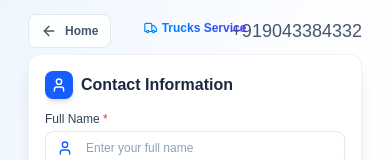
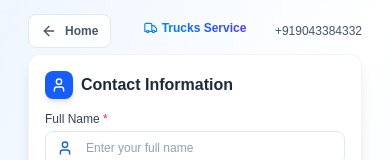
Before and after one commit to eintransportasset/Ein-website, a Next.js app: page /trucks-service in a window 390 px wide. Shown: the top 160 px of the page. Built offline with nearby package versions, Linux system fonts and the light colour scheme; no server answers.

Commit message:
new UI completed

```diff
--- a/src/app/packers-and-movers/page.tsx
+++ b/src/app/packers-and-movers/page.tsx
@@ -148,8 +148,15 @@ const Page: React.FC = () => {
               Packers & Movers
             </h1>
           </div>
+          {/* <Link
+            className="text-slate-600 hover:underline  flex justify-end hover:text-[#0086FF] text-lg font-medium transition-colors duration-300"
+            href="tel:+919043384332"
+          >
+            +919043384332
+          </Link> */}
+
           <Link
-            className="text-slate-600 hover:underline  flex justify-end hover:text-[#0086FF] text-lg font-medium transition-colors duration-300"
+            className="text-xs sm:text-sm md:text-base lg:text-lg text-slate-600 hover:underline flex justify-end hover:text-[#0086FF] font-medium transition-colors duration-300"
             href="tel:+919043384332"
           >
             +919043384332
@@ -306,10 +313,10 @@ const Page: React.FC = () => {
                           })}
                           className="w-full pl-10 pr-3 py-2 border border-slate-200 rounded-lg focus:ring-1 focus:ring-[#0086FF]/20 focus:border-[#0086FF] bg-white/70 hover:bg-white/90 text-xs sm:text-sm placeholder:text-slate-400"
                           placeholder="Enter drop-off address"
-                          // value={sessionStorage.getItem("toAddress") || ""}
-                          // onChange={(e) => {
-                          //   sessionStorage.setItem("toAddress", e.target.value);
-                          // }}
+                        // value={sessionStorage.getItem("toAddress") || ""}
+                        // onChange={(e) => {
+                        //   sessionStorage.setItem("toAddress", e.target.value);
+                        // }}
                         />
                       </div>
                       {errors.toAddress && (
@@ -415,11 +422,10 @@ const Page: React.FC = () => {
                 type="submit"
                 disabled={loading}
                 form="packersandmovers"
-                className={`group relative px-6 py-3 bg-gradient-to-r from-[#0086FF] via-blue-600 to-indigo-600 text-white rounded-lg font-semibold transition-all duration-300 shadow-md ${
-                  loading
+                className={`group relative px-6 py-3 bg-gradient-to-r from-[#0086FF] via-blue-600 to-indigo-600 text-white rounded-lg font-semibold transition-all duration-300 shadow-md ${loading
                     ? "opacity-50 cursor-not-allowed"
                     : "cursor-pointer hover:shadow-lg hover:shadow-[#0086FF]/30 hover:scale-105 active:scale-95"
-                }`}
+                  }`}
               >
                 <span className="flex items-center gap-2 text-xs sm:text-sm">
                   {loading ? (
--- a/src/app/page.tsx
+++ b/src/app/page.tsx
@@ -55,7 +55,7 @@ export default function Component() {
       // After the first one, set interval to trigger every 20 seconds
       const intervalTimer = setInterval(() => {
         setShowModal(true);
-      }, 20000);
+      }, 30000);
 
       // Save intervalTimer to clear on cleanup
       // This must be outside setTimeout to be reachable
--- a/src/app/trucks-service/page.tsx
+++ b/src/app/trucks-service/page.tsx
@@ -160,8 +160,14 @@ const Page: React.FC = () => {
               Trucks Service
             </h1>
           </div>
+          {/* <Link
+            className="text-slate-600 hover:underline  flex justify-end hover:text-[#0086FF] text-lg sm:text-xs font-medium transition-colors duration-300"
+            href="tel:+919043384332"
+          >
+            +919043384332
+          </Link> */}
           <Link
-            className="text-slate-600 hover:underline  flex justify-end hover:text-[#0086FF] text-lg font-medium transition-colors duration-300"
+            className="text-xs sm:text-sm md:text-base lg:text-lg text-slate-600 hover:underline flex justify-end hover:text-[#0086FF] font-medium transition-colors duration-300"
             href="tel:+919043384332"
           >
             +919043384332
@@ -494,11 +500,10 @@ const Page: React.FC = () => {
               <button
                 type="submit"
                 disabled={loading}
-                className={`group relative px-6 py-3 bg-blue-600 text-white rounded-lg font-semibold transition-all duration-300 shadow-md ${
-                  loading
+                className={`group relative px-6 py-3 bg-blue-600 text-white rounded-lg font-semibold transition-all duration-300 shadow-md ${loading
                     ? "opacity-50 cursor-not-allowed"
                     : "hover:shadow-lg hover:shadow-blue-500/30 hover:scale-105 active:scale-95"
-                }`}
+                  }`}
               >
                 <span className="flex items-center gap-2 text-xs sm:text-sm">
                   {loading ? (
```
